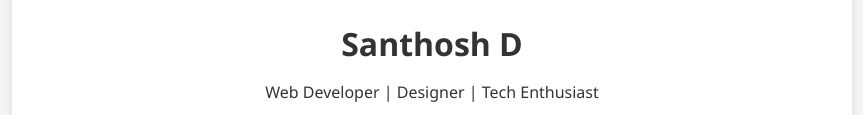
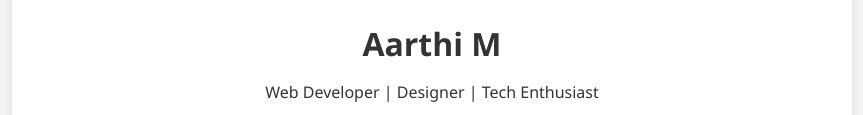
Before and after one commit to Aarthichinnammal/project, a plain HTML site: page index.html in a window 1280 px wide. Shown: the part 211-326 px from the top of the page, without its empty margins (208-1071 px from the left). Drawn offline with Linux system fonts and the light colour scheme.

Commit message:
name change

```diff
--- a/index.html
+++ b/index.html
@@ -11,7 +11,7 @@
   <div class="container">
     <header>
       <img src="./WhatsApp Image 2025-06-23 at 14.24.24_0354fdf5.jpg" alt="Your Photo" class="profile-img" />
-      <h1>Santhosh D</h1>
+      <h1>Aarthi M</h1>
       <p>Web Developer | Designer | Tech Enthusiast</p>
     </header>
 
```
